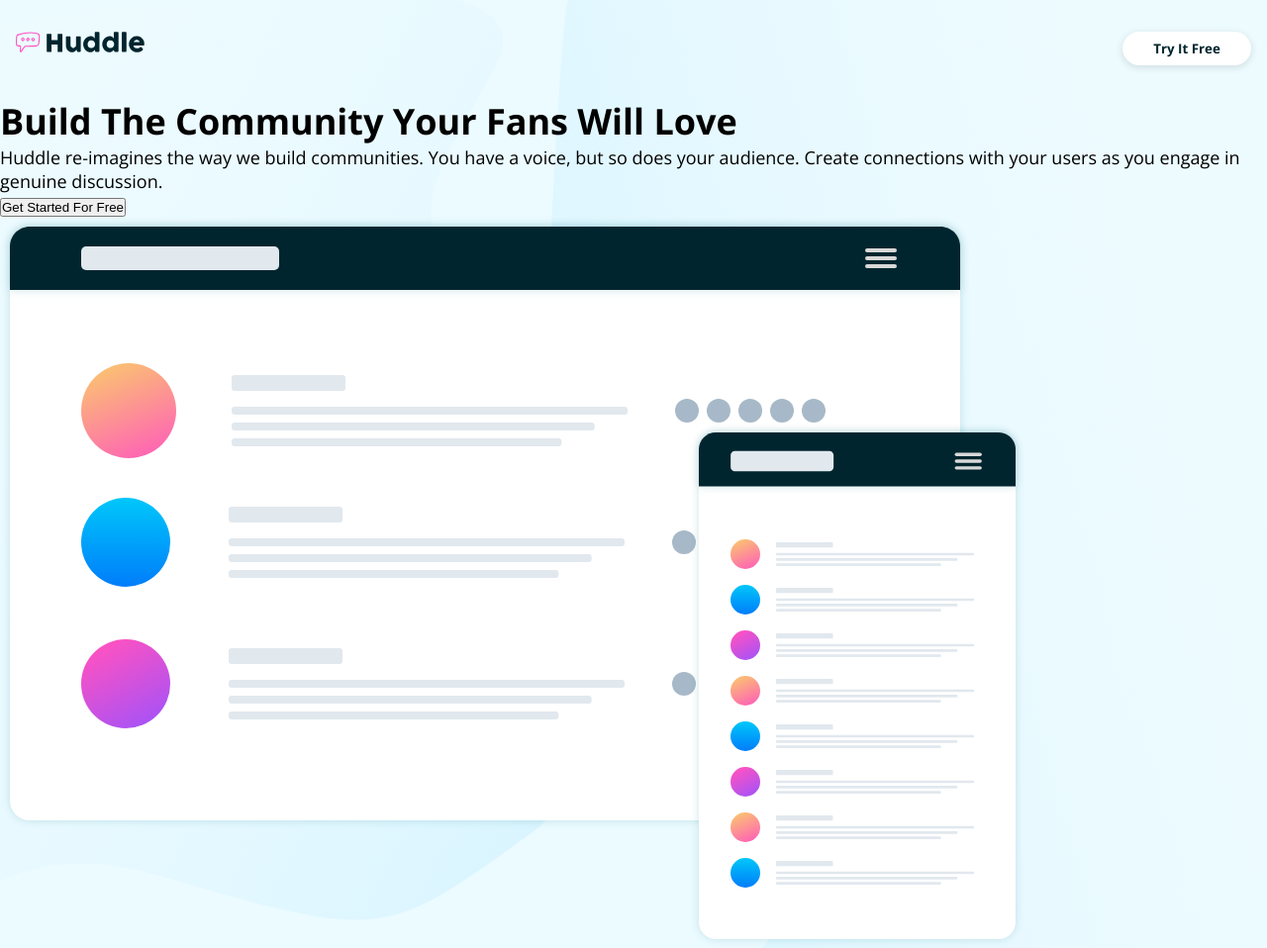
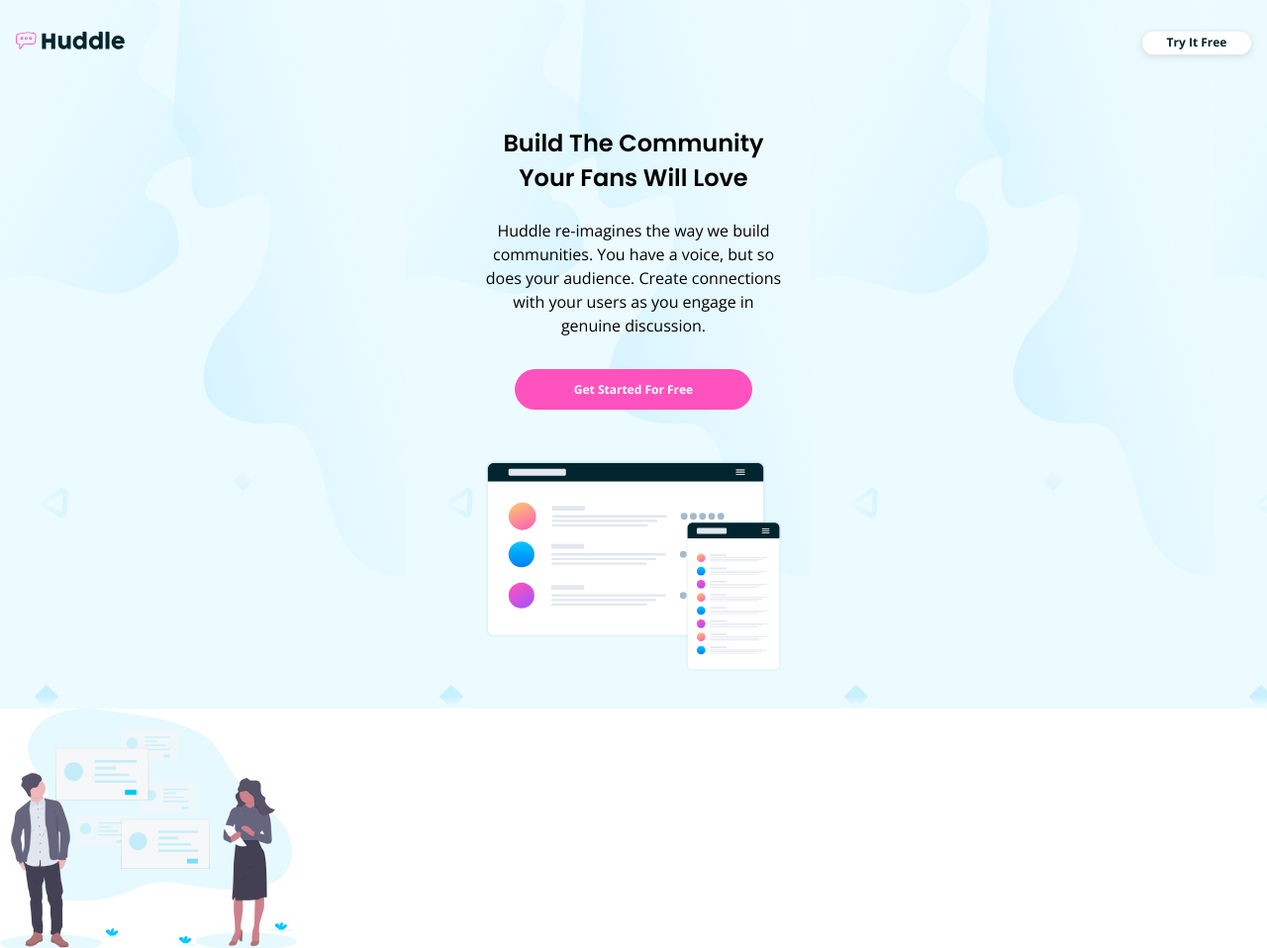
Before and after one commit to nicknjagi/huddle-landing-page-with-alternating-feature-blocks, a plain HTML site: page index.html in a window 1280 px wide. Shown: the top 958 px of the page at 99% size. Drawn offline with nearby package versions, Linux system fonts and the light colour scheme.

Commit message:
style main section

```diff
--- a/style.css
+++ b/style.css
@@ -1,56 +1,82 @@
 @import url('https://fonts.googleapis.com/css2?family=Open+Sans:wght@400;700&family=Poppins:wght@600&display=swap');
-/* font-family: 'Open Sans', sans-serif;
-font-family: 'Poppins', sans-serif; */
+
 *{
     padding: 0;
     margin: 0;
     box-sizing: border-box
 }
-
 :root {
     --primary-color: hsl(322, 100%, 66%);
     --neutral-pale-cyan: hsl(193, 100%, 96%);
     --neutral-dark-cyan:hsl(192, 100%, 9%);
     --neutral-grayish-blue:hsl(208, 11%, 55%);
 }
-
 body {
-    font-size: 18px;
     font-weight: 400;
     font-family: 'Open Sans', sans-serif;
 }
-
 .container {
     background-image: url("./images/bg-hero-mobile.svg");
     background-color: var(--neutral-pale-cyan);
-    background-repeat: no-repeat;
-    background-size: cover;
+    background-size: contain;
 }
-
 header {
     padding: 2rem 1rem;
     display: flex;
     justify-content: space-between;
 }
-
 header img {
-    width: 130px;
+    width: 110px;
 }
-
+button {
+    border: none;
+    font-family: inherit;
+    border-radius: 30px;
+    font-weight: 600;
+    font-size: 12px;
+    background-color: var(--primary-color);
+    color: #ffffff;
+}
+button:hover {
+    cursor: pointer;
+}
 header button {
-    padding: 8px;
-    width: 130px;
-    border: none;
-    border-radius: 30px;
+    padding: 2px 0 4px 0;
+    width: 110px;
     background-color: #ffffff;
-    font-family: inherit;color: var(--neutral-dark-cyan);
-    /* font-size: 12px; */
-    font-weight: 600;
+    color: var(--neutral-dark-cyan);
     box-shadow: 0px 2px 7px 1px rgba(0, 0, 0, 0.1);
-    -webkit-box-shadow: 0px 2px 7px 1px rgba(0, 0, 0, 0.1);
-    -moz-box-shadow: 0px 2px 7px 1px rgba(0, 0, 0, 0.1);
 }
 header button:hover {
     font-weight: 400;
-    cursor: pointer;
 }
+main {
+    text-align: center;
+    width: 300px;
+    margin: auto;
+}
+main h1 {
+    margin: 2.5rem 0 1.5rem 0;
+    font-size: 24px;
+    font-family: 'Poppins', sans-serif;
+}
+main img {
+    width:300px;
+    margin-bottom: 2rem;
+}
+main p {
+    line-height: 1.5rem;
+}
+main button {
+    width: 240px;
+    height: auto;
+    padding: 12px 0;
+    margin: 2rem 0 3.2rem 0;
+}
+
+
+
+
+img {
+    width:300px;
+}
```
